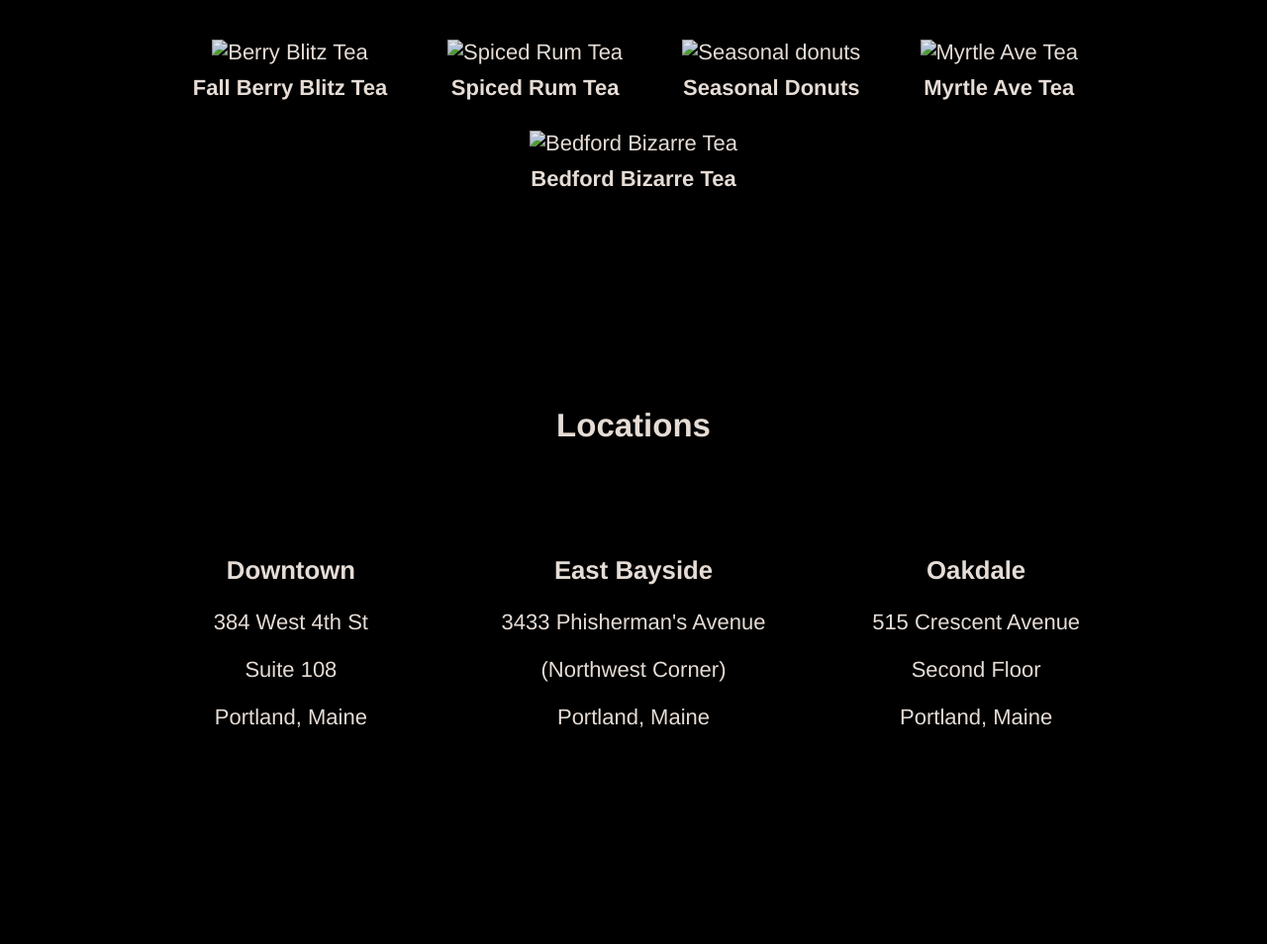
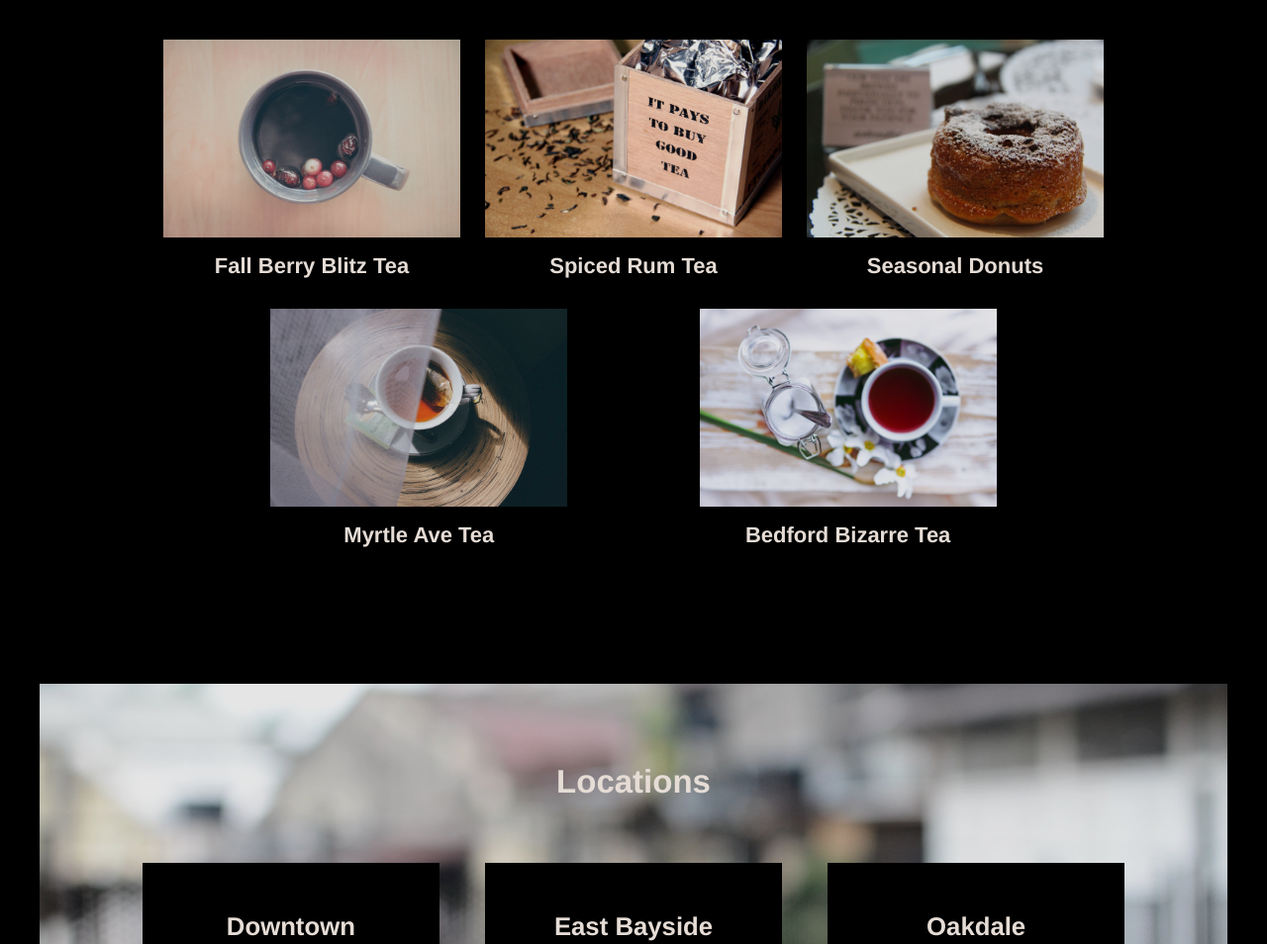
Before and after one commit to joshua-mcfield99/Tea_cozy, a plain HTML site: page index.html in a window 1280 px wide. Shown: the part 980-1934 px from the top of the page at 99% size. Drawn offline with Linux system fonts and the light colour scheme; the site is published under a folder, as on GitHub Pages, so addresses that start at the root find nothing.

Commit message:
image fix

```diff
--- a/index.html
+++ b/index.html
@@ -9,7 +9,7 @@
 </head>
 <body>
  <header>
-     <img src="/Images/img-tea-cozy-logo.png" alt="Logo">
+     <img src="Images/img-tea-cozy-logo.png" alt="Logo">
          <nav>
              <a href="#mission">Mission</a>
              <a href="#feature">Featured Tea</a>
@@ -30,23 +30,23 @@
     <h4>What's steeping at The Tea Cozy?</h4>
     <div class="teacontainer">
         <div class="tea">
-            <img src="/Images/img-berryblitz.jpg" alt="Berry Blitz Tea">
+            <img src="Images/img-berryblitz.jpg" alt="Berry Blitz Tea">
             <h4>Fall Berry Blitz Tea</h4>
         </div>
         <div class="tea">
-            <img src="/Images/img-spiced-rum.jpg" alt="Spiced Rum Tea">
+            <img src="Images/img-spiced-rum.jpg" alt="Spiced Rum Tea">
             <h4>Spiced Rum Tea</h4>
         </div>
         <div class="tea">
-            <img src="/Images/img-donut.jpg" alt="Seasonal donuts">
+            <img src="Images/img-donut.jpg" alt="Seasonal donuts">
             <h4>Seasonal Donuts</h4>
         </div>
         <div class="tea">
-            <img src="/Images/img-myrtle-ave.jpg" alt="Myrtle Ave Tea">
+            <img src="Images/img-myrtle-ave.jpg" alt="Myrtle Ave Tea">
             <h4>Myrtle Ave Tea</h4>
         </div>
         <div class="tea">
-            <img src="/Images/img-bedford-bizarre.png" alt="Bedford Bizarre Tea">
+            <img src="Images/img-bedford-bizarre.png" alt="Bedford Bizarre Tea">
             <h4>Bedford Bizarre Tea</h4>
         </div>
     </div>
--- a/style.css
+++ b/style.css
@@ -64,7 +64,7 @@ nav a:hover {
 }
 
 .banner {
-    background-image: url(/Images/img-mission-background.webp);
+    background-image: url(Images/img-mission-background.webp);
     background-repeat: no-repeat;
     height: 700px;
     max-width: 1200px;
@@ -112,7 +112,7 @@ nav a:hover {
 
 .location {
     position: relative;
-    background-image: url(/Images/img-locations-background.jpg);
+    background-image: url(Images/img-locations-background.jpg);
     background-repeat: no-repeat;
     max-width: 1200px;
     margin: 0 auto;
```
